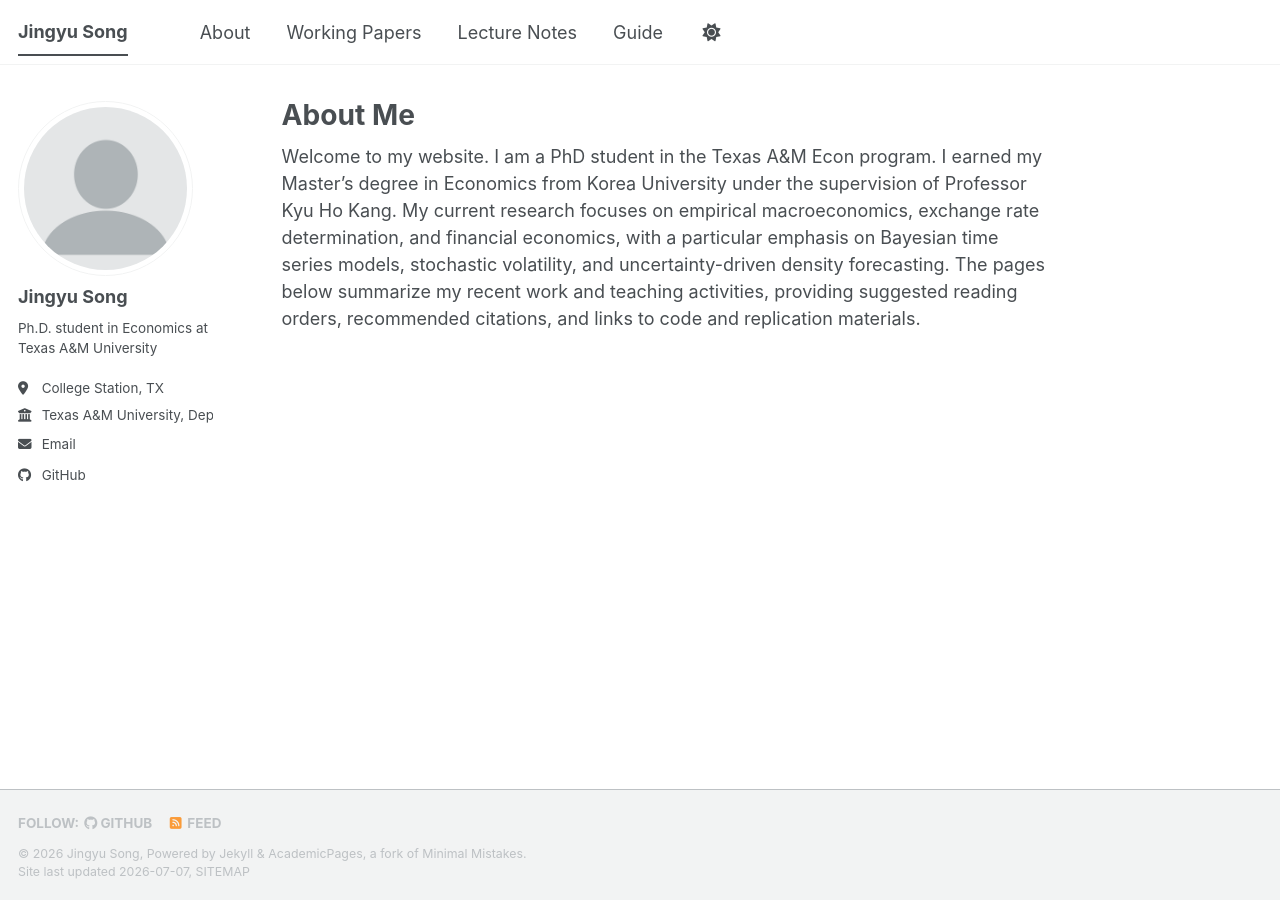
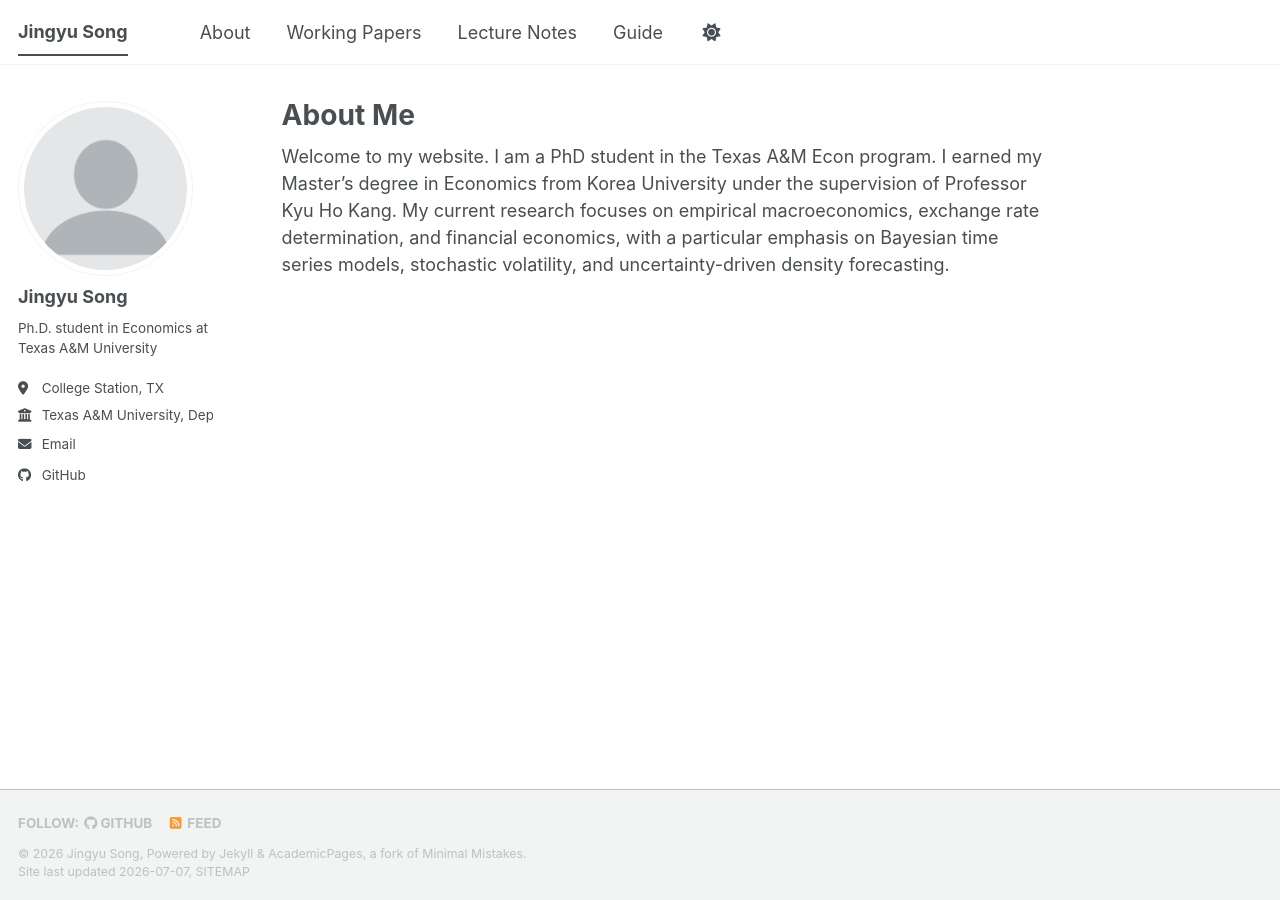
Before and after one commit to Jingyu-96/Jingyu-96.github.io, a Jekyll site: the page built from _pages/about.md, in a window 1280 px wide. Built offline with Jekyll 4.4.1, drawn with Linux system fonts in a browser that asks for light colours; a style sheet for code colours, icons or effects is not loaded.

Commit message:
Update about.md

```diff
--- a/_pages/about.md
+++ b/_pages/about.md
@@ -7,4 +7,4 @@ redirect_from:
   - /about.html
 ---
 
-Welcome to my website. I am a PhD student in the Texas A&M Econ program. I earned my Master's degree in Economics from Korea University under the supervision of Professor Kyu Ho Kang. My current research focuses on empirical macroeconomics, exchange rate determination, and financial economics, with a particular emphasis on Bayesian time series models, stochastic volatility, and uncertainty-driven density forecasting. The pages below summarize my recent work and teaching activities, providing suggested reading orders, recommended citations, and links to code and replication materials.
+Welcome to my website. I am a PhD student in the Texas A&M Econ program. I earned my Master's degree in Economics from Korea University under the supervision of Professor Kyu Ho Kang. My current research focuses on empirical macroeconomics, exchange rate determination, and financial economics, with a particular emphasis on Bayesian time series models, stochastic volatility, and uncertainty-driven density forecasting.
```
